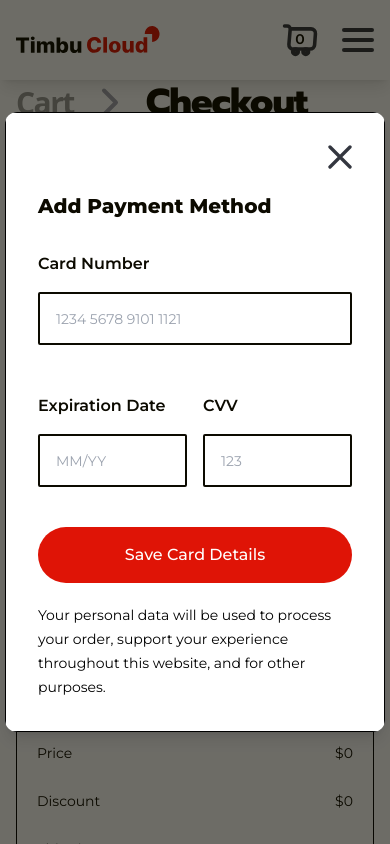
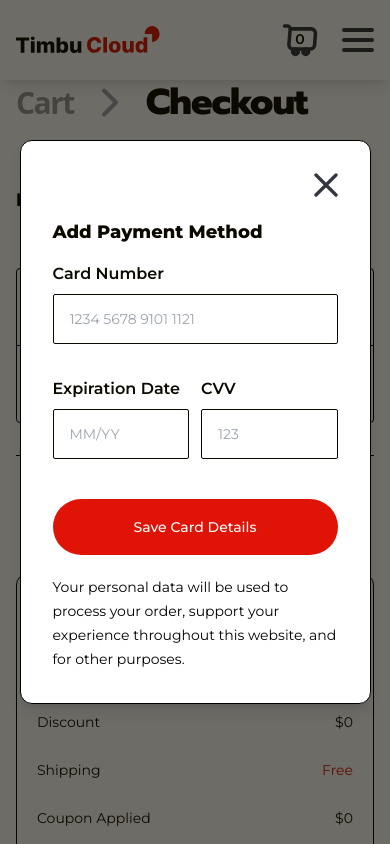
Before and after one commit to ruxy1212/teleport-pd, a React (Vite) app: page /checkout in a window 390 px wide. Both pictures are taken after a click on the button "Add Payment method". Shown: the top 844 px of the page. Built offline with nearby package versions, Linux system fonts and the light colour scheme.

Commit message:
Fixed modal spacing

```diff
--- a/src/components/Modal.jsx
+++ b/src/components/Modal.jsx
@@ -4,8 +4,8 @@ import Close from "../assets/img/icons/Close.svg";
 export default function Modal({children, open, setOpen}){
     return (
         <div className={`${open?'flex':'hidden'} fixed top-0 left-0 w-screen h-screen z-[90] bg-pd-black/60 justify-center items-center`}>
-            <div className="max-h-[90vh] overflow-y-scroll shadow-lg bg-pd-white rounded-xl">
-                <div className="p-8 bg-white border border-black border-solid leading-[150%] max-w-[380px]">
+            <div className="max-h-[90vh] overflow-y-scroll shadow-lg border border-black border-solid bg-pd-white rounded-xl w-[380px] max-w-[90%] mx-auto">
+                <div className="p-8 leading-[150%]">
                     <div className="flex justify-end">
                         <button onClick={()=>setOpen(false)}>
                             <img loading="lazy" src={Close} className="self-end aspect-square"/>
--- a/src/components/parts/AddPayment.jsx
+++ b/src/components/parts/AddPayment.jsx
@@ -37,24 +37,20 @@ export default function AddPayment({ addCard, onClose }) {
     <div className="flex flex-col justify-between">
       <h3 className="self-start mt-6 pd-h3 leading-8 text-pd-black">Add Payment Method</h3>
       <form onSubmit={submitCard}>
-        <div className="mt-8">
+        <div className="mt-4 md:mt-8">
             <label className="pd-p-18 font-semibold text-pd-black">Card Number</label>
-            <div className="justify-center px-4 py-3 mt-4 rounded-sm border-2 border-black border-solid text-pd-black">
-                <input type="text" value={cardNumber} onChange={onCardNumber} maxLength="19" required placeholder="1234 5678 9101 1121" className="pd-p border-none outline-none"/>
+            <div className="justify-center ">
+                <input type="text" value={cardNumber} onChange={onCardNumber} maxLength="19" required placeholder="1234 5678 9101 1121" className="pd-p px-4 py-3 mt-2 md:mt-4 rounded-sm border border-pd-black border-solid text-pd-black w-full"/>
             </div>
         </div>
-        <div className="flex gap-4 mt-8">
+        <div className="grid grid-cols-2 gap-3 md:gap-4 mt-4 md:mt-8">
             <div className="mt-4 flex-1">
                 <label className="pd-p-18 font-semibold text-pd-black">Expiration Date</label>
-                <div className="justify-center px-4 py-3 mt-4 rounded-sm border-2 border-black border-solid text-pd-black">
-                    <input type="text" placeholder="MM/YY" value={expiryDate} onChange={onExpiryDate} maxLength="5" required className="pd-p w-28 border-none outline-none"/>
-                </div>
+                <input type="text" placeholder="MM/YY" value={expiryDate} onChange={onExpiryDate} maxLength="5" required className="pd-p w-full px-4 py-3 mt-2 md:mt-4 rounded-sm border border-pd-black border-solid text-pd-black"/>
             </div>
             <div className="mt-4 flex-1">
                 <label className="pd-p-18 font-semibold text-pd-black">CVV</label>
-                <div className="justify-center px-4 py-3 mt-4 rounded-sm border-2 border-black border-solid text-pd-black">
-                    <input type="text" placeholder="123" value={cvv} onChange={(e) => setCvv(e.target.value)} maxLength="4" required className="pd-p w-28 border-none outline-none"/>
-                </div>
+                <input type="text" placeholder="123" value={cvv} onChange={(e) => setCvv(e.target.value)} maxLength="4" required className="pd-p w-full px-4 py-3 mt-2 md:mt-4 rounded-sm border border-pd-black border-solid text-pd-black"/>
             </div>
         </div>
         <div>
--- a/src/components/parts/ShowSuccess.jsx
+++ b/src/components/parts/ShowSuccess.jsx
@@ -3,8 +3,8 @@ import tick from "../../assets/img/icons/tick.svg";
 export default function ShowSuccess() {
   return (
     <div className="flex flex-col justify-between items-center">
-        <img loading="lazy" src={tick} className="mt-14 w-40 max-w-full aspect-square"/>
-        <h3 className="mt-16 pd-h3 leading-8 text-center text-pd-black">Your Order is confirmed!</h3>
+        <img loading="lazy" src={tick} className="mt-6 md:mt-10 w-40 max-w-full aspect-square"/>
+        <h3 className="mt-12 md:mt-16 pd-h3 leading-8 text-center text-pd-black">Your Order is confirmed!</h3>
         <p className="pd-p mt-4 text-base leading-6 text-center text-black">We’ll send you a shipping confirmation email as soon as your order
         ships.</p>
         <button className="mt-10 mb-5 py-4 px-10 flex items-center justify-center gap-2 bg-pd-red text-pd-white rounded-[3.25rem] font-medium pd-button font-montserrat">Continue Shopping</button>
--- a/src/index.css
+++ b/src/index.css
@@ -143,6 +143,9 @@ footer li a:hover{
   .hero-badge-text{
     font-size: 41px;
   }
+  .pd-button{
+    font-size: 15px;
+  }
 }
 
 @media only screen and (max-width: 480px){
@@ -153,7 +156,7 @@ footer li a:hover{
     font-size: 36px;
   }
   .pd-h3{
-    font-size: 20px;
+    font-size: 18px;
   }
   .pd-p{
     font-size: 14px;
@@ -163,6 +166,9 @@ footer li a:hover{
   }
   .hero-badge-text{
     font-size: 38px;
+  }
+  .pd-button{
+    font-size: 14px;
   }
 }
 
--- a/src/pages/Cart.jsx
+++ b/src/pages/Cart.jsx
@@ -276,7 +276,7 @@ export default function Cart(){
               </div>
               <p className={`${couponFeedback === "Coupon applied successfully!" ? "text-pd-green" : "text-pd-red"}`}>{couponFeedback}</p>
               <div className="mt-6">
-                <button onClick={proceedToPayment} className="mx-auto py-4 px-9 flex items-center justify-center gap-2 bg-pd-red text-pd-white rounded-[3.25rem] font-medium pd-button font-montserrat">Proceed to Checkout</button>
+                <button onClick={proceedToPayment} className="w-full py-4 px-9 flex items-center justify-center gap-2 bg-pd-red text-pd-white rounded-[3.25rem] font-medium pd-button font-montserrat pd-button">Proceed to Checkout</button>
               </div>
             </div>
           </div>
--- a/src/pages/Checkout.jsx
+++ b/src/pages/Checkout.jsx
@@ -82,7 +82,7 @@ export default function Checkout(){
                   ):(
                     cards.map((card, index) => (
                       <React.Fragment key={index}>
-                        <div className="flex gap-5 justify-between w-full max-md:flex-wrap max-md:max-w-full p-2">
+                        <div className="flex gap-5 justify-between w-full max-md:flex-wrap max-md:max-w-full p-2 pb-0 md:pb-2">
                           <div className="flex gap-0 md:gap-5 justify-between flex-col md:flex-row">
                             <div className="flex gap-3.5">
                               <div className="flex flex-col justify-center p-0.5">
@@ -97,16 +97,16 @@ export default function Checkout(){
                           </div>
                           <button onClick={() => removeCard(index)} className="text-pd-red pd-p font-semibold">Remove</button>
                         </div>
-                        {index < cards.length - 1 && <div className="shrink-0 mt-2 h-px border border-pd-black border-solid max-md:max-w-full" />}
+                        {index < cards.length - 1 && <hr className="shrink-0 my-2 h-0 border-t border-pd-black border-solid max-md:max-w-full" />}
                       </React.Fragment>
                     ))
                   )
                 }
               </div>
 
-              <div className="shrink-0 mt-8 h-px bg-black border border-black border-solid max-md:max-w-full" />
+              <hr className="shrink-0 mt-0 md:mt-8 h-0 border-t border-pd-black border-solid max-md:max-w-full" />
 
-              <button className="flex gap-4 justify-center self-start mt-8 font-semibold leading-6 rounded font-montserrat" onClick={()=>setShowPayment(true)}>
+              <button className="flex gap-4 justify-center self-start mt-0 md:mt-8 font-semibold leading-6 rounded font-montserrat" onClick={()=>setShowPayment(true)}>
                 <Plus />
                 <span>Add Payment method</span>
               </button>
@@ -153,7 +153,7 @@ export default function Checkout(){
               </div>
               <p className={`${couponFeedback === "Coupon applied successfully!" ? "text-pd-green" : "text-pd-red"}`}>{couponFeedback}</p>
               <div className="mt-6">
-                <button onClick={()=>setShowSuccess(true)} className="mx-auto py-4 px-9 flex items-center justify-center gap-2 bg-pd-red text-pd-white rounded-[3.25rem] font-medium pd-button font-montserrat">Place Your Order and Pay</button>
+                <button onClick={()=>setShowSuccess(true)} className="w-full py-4 px-9 flex items-center justify-center gap-2 bg-pd-red text-pd-white rounded-[3.25rem] font-medium pd-button font-montserrat">Place Your Order and Pay</button>
               </div>
             </div>
           </div>
```
